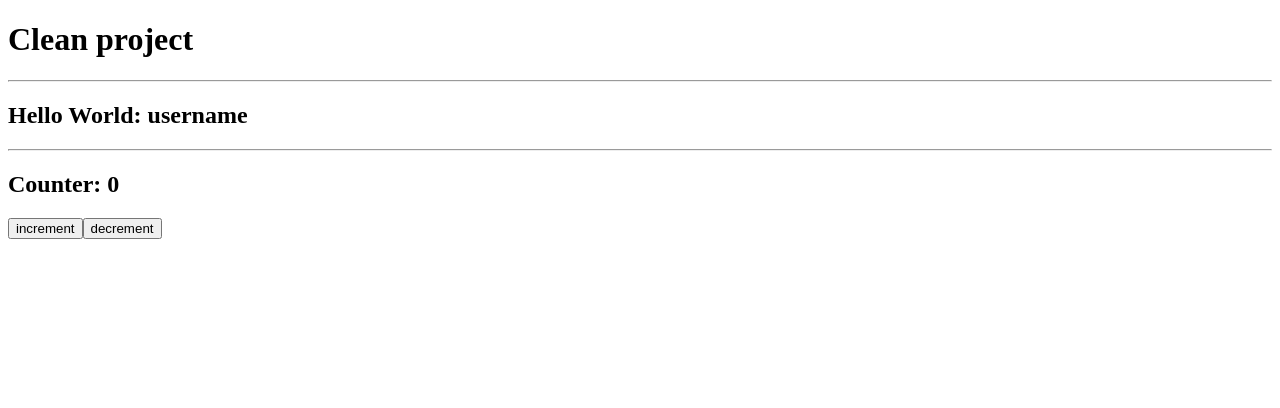
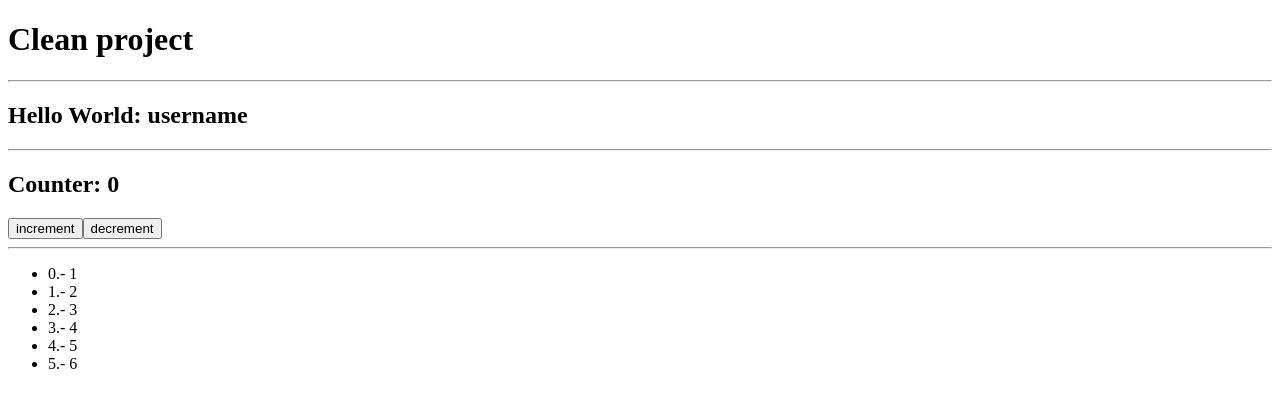
Before and after one commit to aperezl/pruebas-react, a React (Create React App) app in the folder first-project/: page / in a window 1280 px wide. Shown: the top 408 px of the page. Built offline with nearby package versions, Linux system fonts and the light colour scheme.

Commit message:
create a component with List key map

```diff
--- a/first-project/src/App.js
+++ b/first-project/src/App.js
@@ -1,5 +1,6 @@
 import HelloWorld from './components/HelloWorld'
 import Counter from './components/Counter'
+import List from './components/List'
 
 function App() {
   return (
@@ -9,6 +10,8 @@ function App() {
       <HelloWorld />
       <hr />
       <Counter />
+      <hr />
+      <List />
     </>
   );
 }
--- /dev/null
+++ b/first-project/src/components/List.js
@@ -0,0 +1,16 @@
+import React, { useState } from 'react'
+
+const List = () => {
+  const [numbers] = useState([1, 2, 3, 4, 5, 6])
+  return (
+    <>
+      <ul>
+        {
+          numbers.map((item, index) => <li key={index}>{index}.- {item}</li>)
+        }
+      </ul>
+    </>
+  )
+}
+
+export default List
```
